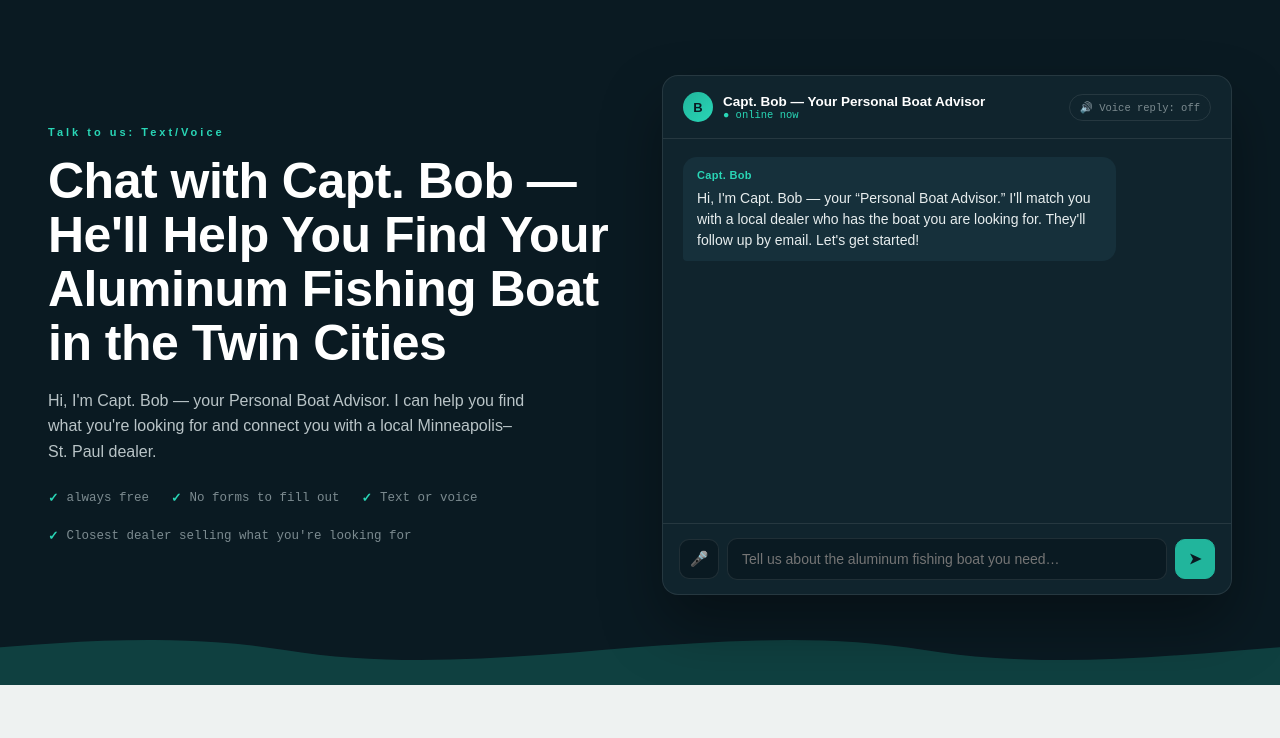
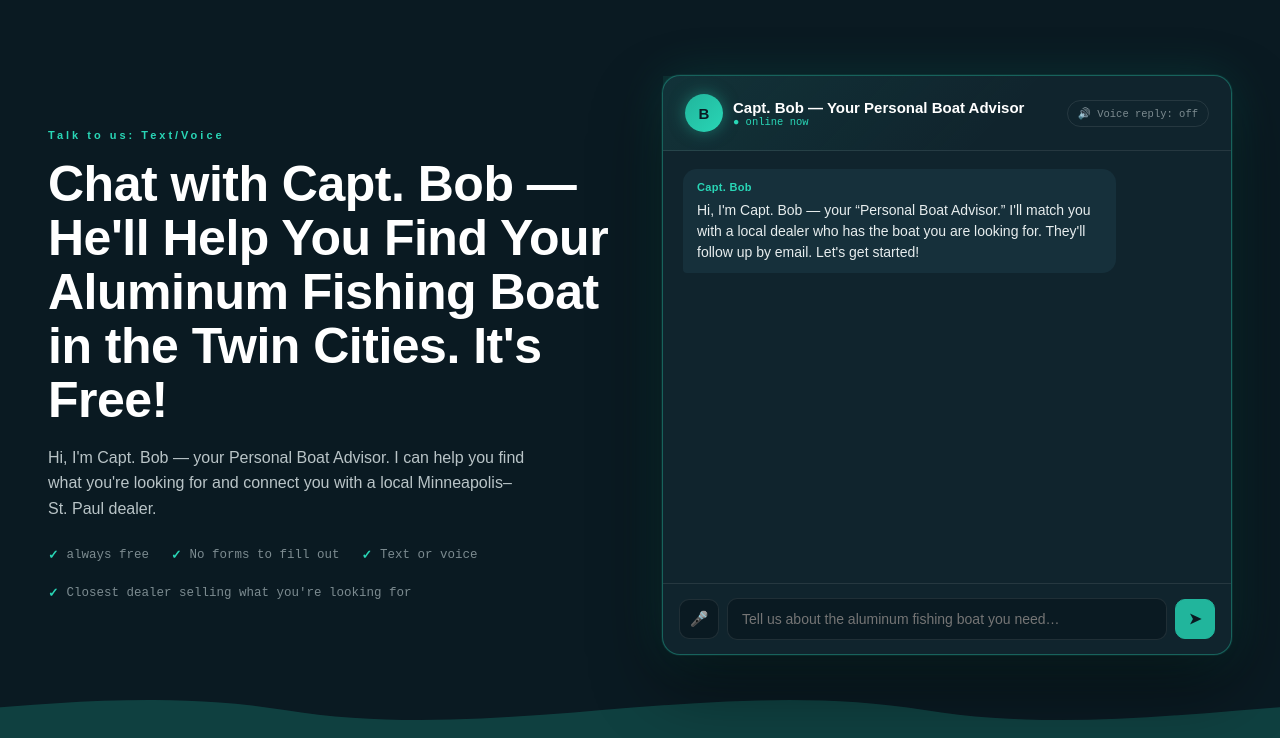
Before and after one commit to BobDucey/AluminumFishingBoats.us, a plain HTML site: page minneapolis-mn.html in a window 1280 px wide. Shown: the part 57-795 px from the top of the page. Drawn offline with Linux system fonts and the light colour scheme; no server answers.

Commit message:
Add files via upload

```diff
--- a/minneapolis-mn.html
+++ b/minneapolis-mn.html
@@ -254,20 +254,21 @@ to { transform: translateX(-50%); }
 /* ---------- CHAT PANEL ---------- */
 .chat-card {
 background: var(--card-dark);
-border: 1px solid var(--border-dark);
-border-radius: 16px;
+border: 1.5px solid rgba(41,214,182,0.35);
+border-radius: 18px;
 display: flex;
 flex-direction: column;
-height: 520px;
-max-height: 70vh;
-box-shadow: 0 30px 60px rgba(0,0,0,0.35);
+height: 580px;
+max-height: 74vh;
+box-shadow: 0 0 0 1px rgba(41,214,182,0.08), 0 30px 70px rgba(0,0,0,0.45), 0 0 50px rgba(33,181,156,0.18);
 }
 .chat-head {
 display: flex;
 align-items: center;
 justify-content: space-between;
-padding: 16px 20px;
+padding: 18px 22px;
 border-bottom: 1px solid var(--border-dark);
+background: linear-gradient(135deg, rgba(33,181,156,0.10), transparent 60%);
 }
 .chat-head-left {
 display: flex;
@@ -275,13 +276,14 @@ align-items: center;
 gap: 10px;
 }
 .chat-head-left .avatar {
-width: 30px; height: 30px;
+width: 38px; height: 38px;
 border-radius: 50%;
 background: linear-gradient(135deg, var(--teal), var(--teal-bright));
 display: flex; align-items: center; justify-content: center;
-font-size: 13px; font-weight: 800; color: var(--bg-dark);
+font-size: 15px; font-weight: 800; color: var(--bg-dark);
+box-shadow: 0 0 16px rgba(33,181,156,0.5);
 }
-.chat-head-left .name { color: #fff; font-size: 13.5px; font-weight: 700; }
+.chat-head-left .name { color: #fff; font-size: 15px; font-weight: 700; }
 .chat-head-left .status { color: var(--teal-bright); font-size: 10.5px; font-family: var(--mono); }
 .voice-toggle {
 display: flex; align-items: center; gap: 6px;
@@ -613,7 +615,7 @@ font-family: var(--mono);
 <div class="hero-grid">
 <div>
 <div class="eyebrow">Talk to us: Text/Voice</div>
-<h1>Chat with Capt. Bob — He'll Help You Find Your Aluminum Fishing Boat in the Twin Cities</h1>
+<h1>Chat with Capt. Bob — He'll Help You Find Your Aluminum Fishing Boat in the Twin Cities. It's Free!</h1>
 <p class="sub">Hi, I'm Capt. Bob — your Personal Boat Advisor. I can help you find what you're looking for and connect you with a local Minneapolis–St. Paul dealer.</p>
 <div class="trust-row">
 <div class="trust-item"><span class="tick">✓</span> always free</div>
@@ -821,7 +823,7 @@ const leadClose = document.getElementById('leadClose');
 const SYSTEM_PROMPT = `You are Capt. Bob, the AI buying assistant on AluminumFishingBoats.us, part of the AI Boat Leads network.
 You talk to prospective boat buyers the way a great, low-pressure salesperson would: warm, brief, one question at a time.
 
-You must ask about these 8 things IN THIS EXACT ORDER, one per reply, never skipping ahead or asking two at once:
+You must ask about these 9 things IN THIS EXACT ORDER, one per reply, never skipping ahead or asking two at once:
 1. What type(s) of boat they're looking for (handled by the interface, not by you — see rule below).
 2. Whether they want a new or used boat.
 3. How they plan to use the boat.
@@ -830,16 +832,17 @@ You must ask about these 8 things IN THIS EXACT ORDER, one per reply, never skip
 6. Whether the boat will be kept docked on the water or trailered.
 7. Their budget for the boat.
 8. When they plan to buy.
+9. How did you hear about us?
 
 Rules:
 - Question 1 (boat type) works differently: keep that message to one short, friendly sentence (e.g. "To start, what type of boat are you looking for?") and do not list any boat type names yourself — the interface automatically shows the buyer a full selector. End that specific reply with a new final line containing exactly: SHOW_BOAT_TYPES
 - That SHOW_BOAT_TYPES line must be the very last line of that first reply, alone, with nothing else on it, and must only ever appear once, on that first question.
-- For questions 2 through 8, ask them ONE AT A TIME, strictly in the order listed above. Do not reorder them, combine them, or skip one even if the buyer's earlier answer seems to partly cover a later question — still ask each one explicitly, briefly acknowledging what they already told you if relevant.
+- For questions 2 through 9, ask them ONE AT A TIME, strictly in the order listed above. Do not reorder them, combine them, or skip one even if the buyer's earlier answer seems to partly cover a later question — still ask each one explicitly, briefly acknowledging what they already told you if relevant.
 - Their zip code is already on file, so never ask where they live or what area they're in.
 - Each reply is max 2 sentences.
 - Be conversational and specific to aluminum fishing boats (hull type, livewells, casting decks, trolling motors, jon boats vs. bass boats) when relevant — don't be generic about "boats."
 - Never ask for name, email, or phone — that happens after this chat.
-- Once all 8 questions are answered, thank them briefly, tell them you're pulling their matches, then add a new final line containing exactly: MATCH_READY
+- Once all 9 questions are answered, thank them briefly, tell them you're pulling their matches, then add a new final line containing exactly: MATCH_READY
 - That MATCH_READY line must be the very last line of your reply, alone, with nothing else on it. Never explain it to the user, never format it, and only include it the moment the conversation is truly complete.
 - Keep total replies short. No markdown, no bullet lists, just plain conversational text.`;
 
```
Also changed, not shown: new-york-ny.html (+11 -9 lines), washington-dc.html (+11 -9 lines).
